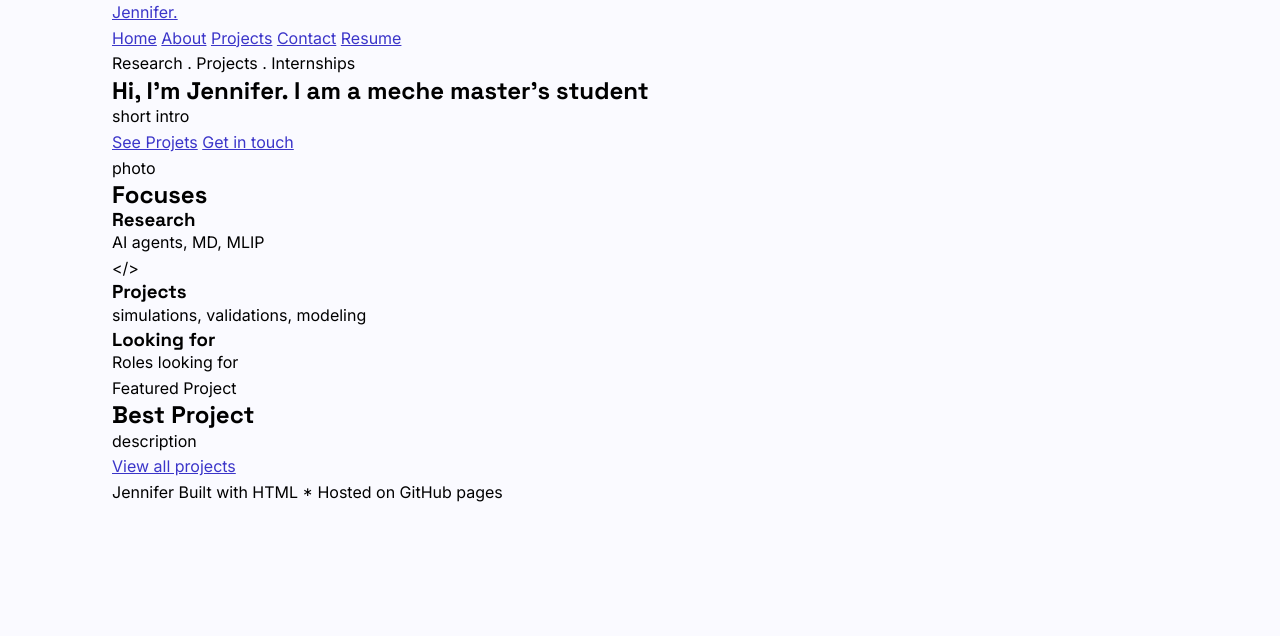
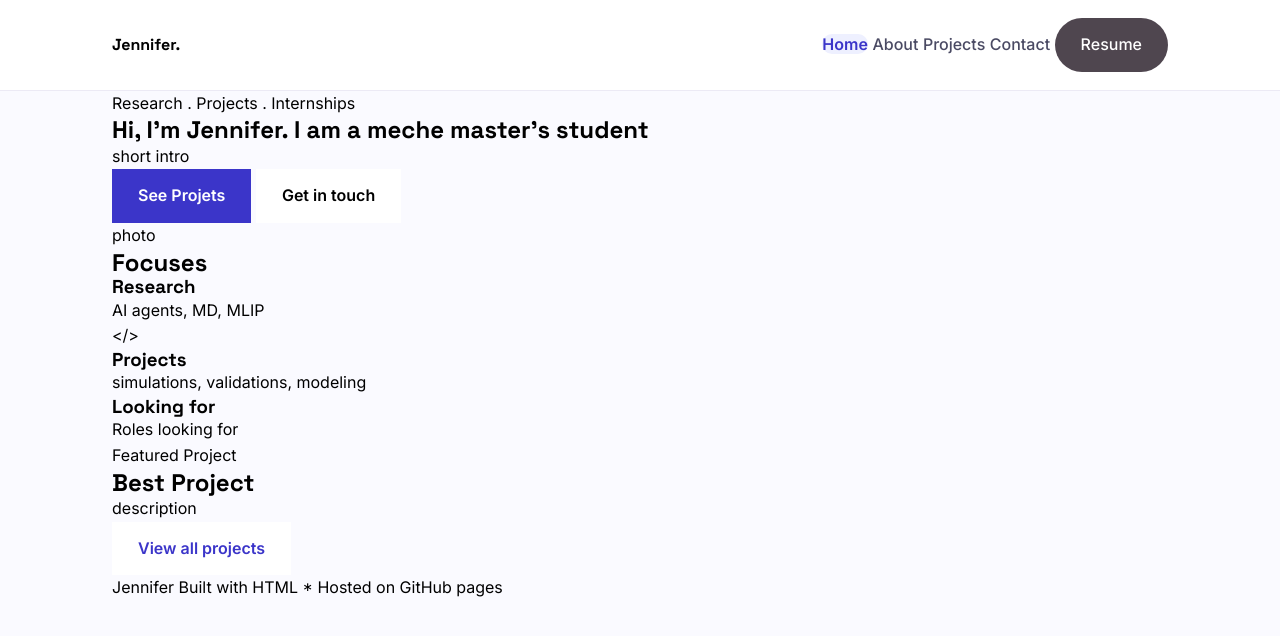
Before and after one commit to jdiana-hue/Testing-website, a plain HTML site: page index.html in a window 1280 px wide. Drawn offline with Linux system fonts and the light colour scheme.

Commit message:
adding borders and buttons

```diff
--- a/style.css
+++ b/style.css
@@ -50,3 +50,82 @@ img{
     margin: 0 auto;
     padding: 0 32px;
 }
+
+/* NAVIGATION */
+.site-header{
+    background: white;
+    border-bottom: 1px solid var(--border)
+}
+
+.nav{
+    display: flex;
+    align-items: center;
+    justify-content: space-between;
+    padding-top: 18px;
+    padding-bottom: 18px;
+}
+
+.logo{
+    font-family: "Space Grotesk", sans-serif;
+    font-weight: 700;
+    font-size: 24 px;
+    color: var(--ink);
+    text-decoration: none;
+}
+
+.nav-links a{
+    padding: 10 px 16px;
+    border-radius: 999px;
+    color: var(--muted);
+    font-weight: 500;
+    font-size: 15 px;
+    text-decoration: none;
+}
+
+.nav-links a:hover {
+    color: var(--indigo-dark);
+}
+
+.nav-links a.active{
+    background: var(--indigo-light);
+    color: var(--indigo-dark);
+    font-weight: 600;
+}
+
+/* BUTTONS */
+.btn {
+    display: inline-block;
+    padding: 14px 26px;
+    border-radius: 999 px;
+    font-weight: 600;
+    font-size: 16 px;
+    text-decoration: none;
+    transition: transform 0.15s;
+}
+
+.btn-primary {
+    background: var(--indigo-dark);
+    color: white;
+}
+
+.nav-links a.btn-primary{
+    background: var(--indigo);
+    color: white;
+    margin-left: 8 px;
+}
+
+.btn-small{
+    padding: 10 px 20 px;
+    font-size: 15 px;
+}
+
+.btn-outline{
+    background: white;
+    border: 2 px solid #d9d6f5;
+    color: var(--ink);
+}
+
+.btn-white{
+    background: white;
+    color: var(--indigo-dark);
+}
```
